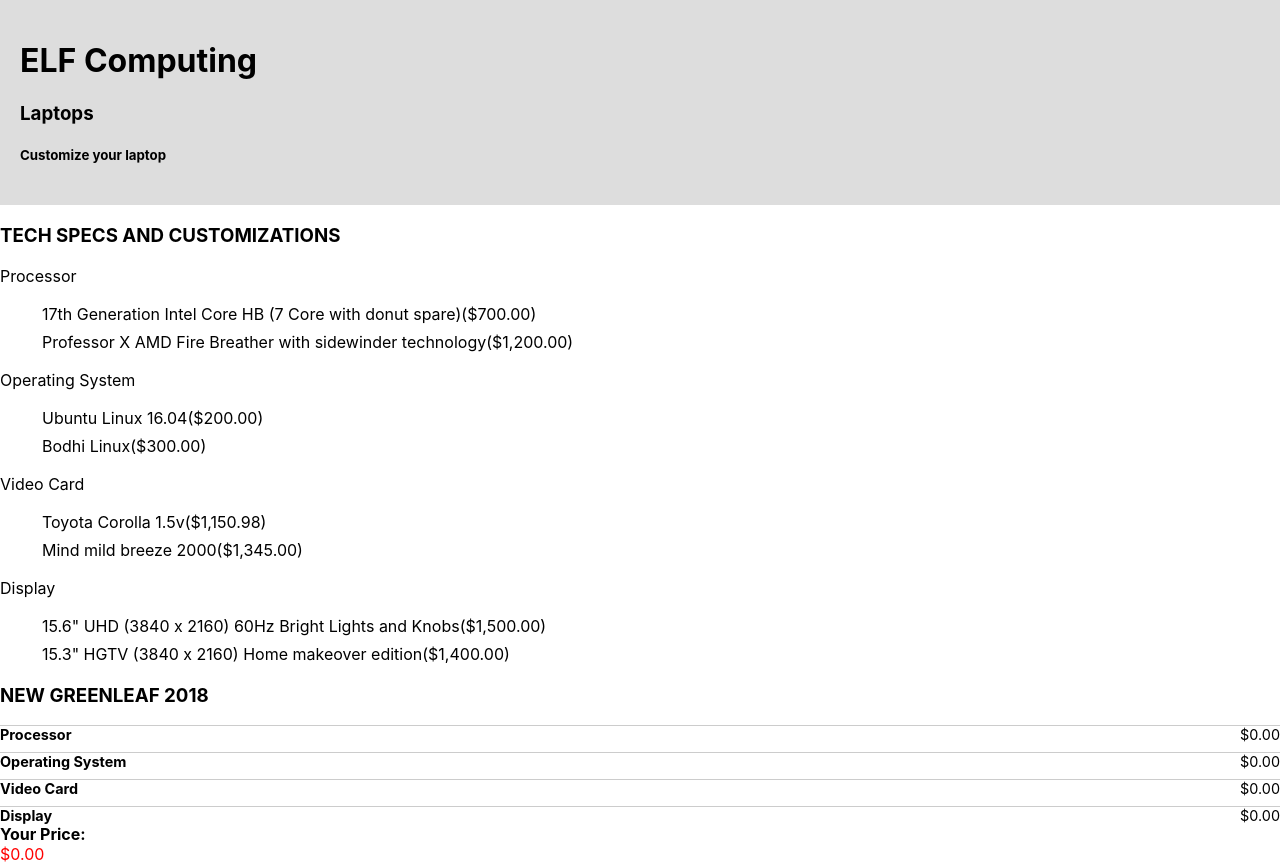
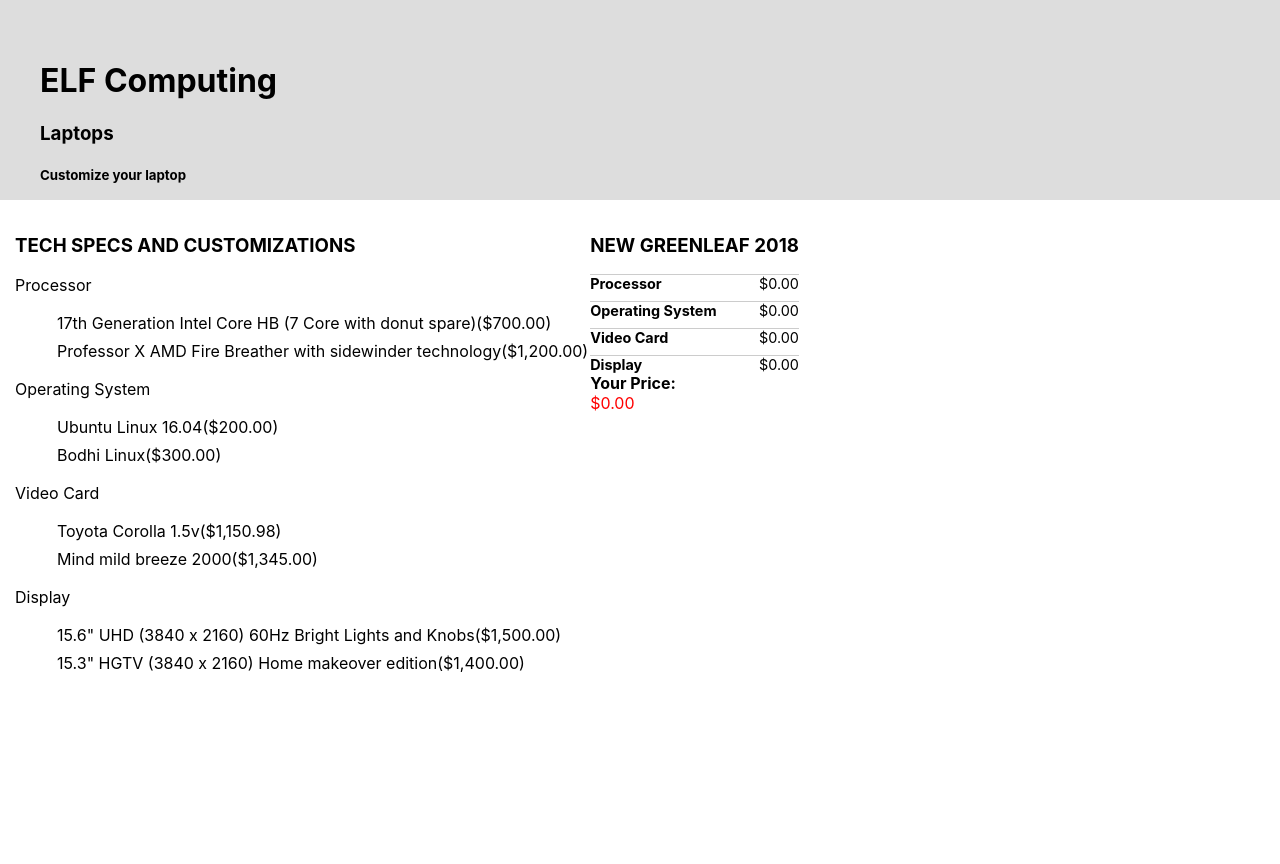
Before and after one commit to aubreyyoder/Laptop_Customizer-Master, a React (Create React App) app: page / in a window 1280 px wide. After the commit the page ends 800 px from the top, so only its background shows below. Built offline with nearby package versions, Linux system fonts and the light colour scheme.

Commit message:
Added back css

```diff
--- a/src/App.css
+++ b/src/App.css
@@ -1,3 +1,92 @@
 .App {
   height: 100%;
 }
+
+header {
+  background-color: #dddddd;
+  padding: 20px;
+  height: 25%;
+}
+
+main {
+  display: flex;
+  flex-direction: row;
+  height: 75%;
+  padding: 15px;
+}
+
+.main__form {
+  flex: 5;
+  padding: 4px;
+}
+
+.main__summary {
+  flex: 2;
+  box-shadow: 0 0 1px 1px rgba(0, 0, 0, 0.2);
+  margin: 2px;
+  padding: 2px;
+}
+
+.summary__option {
+  font-size: 0.9em;
+  display: grid;
+  grid-template-areas:
+    "key cost"
+    "value value";
+  margin-top: 10px;
+  box-shadow: 0 -1px 0 0 rgba(0, 0, 0, 0.2);
+}
+
+.summary__option__label {
+  font-weight: bold;
+  grid-area: key;
+}
+
+.summary__option__value {
+  grid-area: value;
+  color: lightblue;
+}
+
+.summary__option__cost {
+  grid-area: cost;
+  text-align: right;
+}
+
+.summary__total {
+  font-size: 1.2em;
+  display: flex;
+  margin-top: 15px;
+  border-top: solid 1px rgba(0, 0, 0, 0.3);
+  padding: 3px;
+}
+
+.summary__total__label {
+  font-weight: bold;
+  flex: 2;
+}
+
+.summary__total__value {
+  flex: 1;
+  color: red;
+}
+
+.feature__list {
+  list-style: none;
+}
+
+.feature__option:not(.feature__selected) {
+  cursor: pointer;
+}
+
+.feature__option:not(.feature__selected):hover {
+  text-shadow: 1px 1px 2px blue;
+}
+
+.feature__option {
+  margin-top: 4px;
+  padding: 2px;
+}
+
+.feature__selected {
+  background: #dedede;
+}
```
